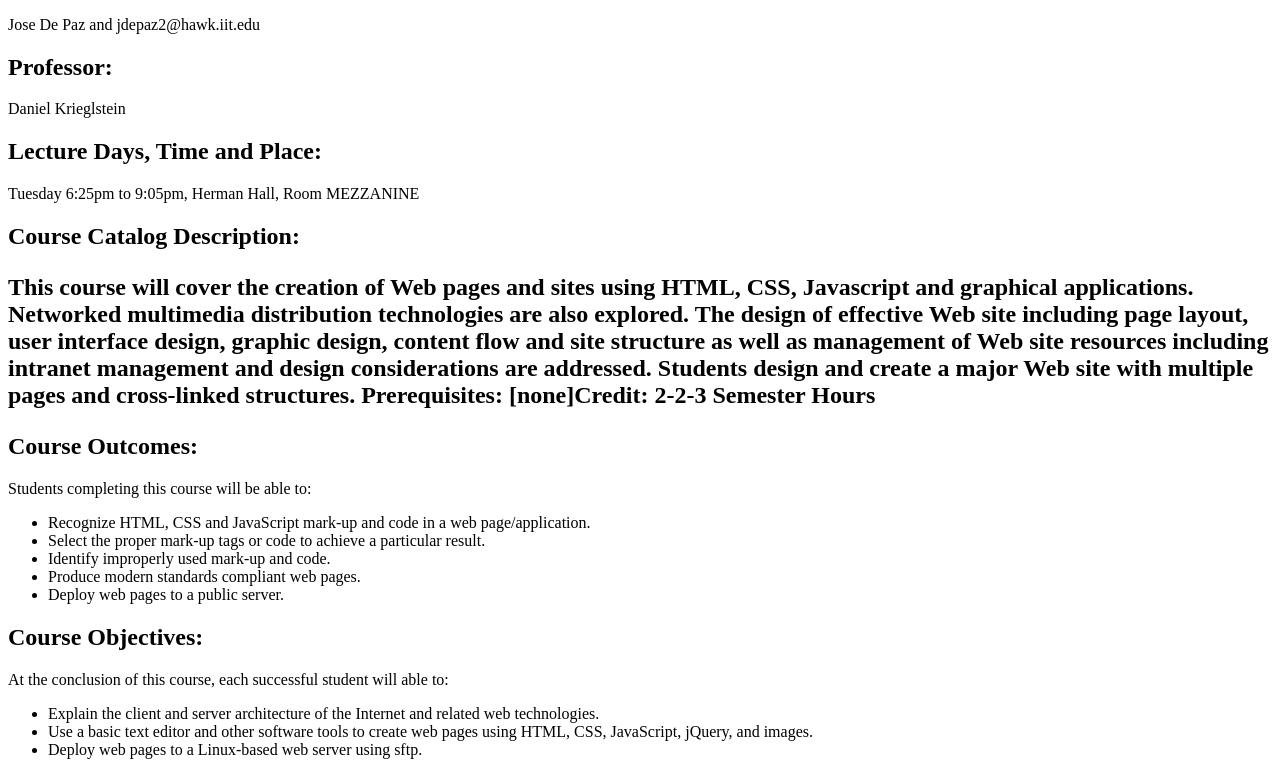
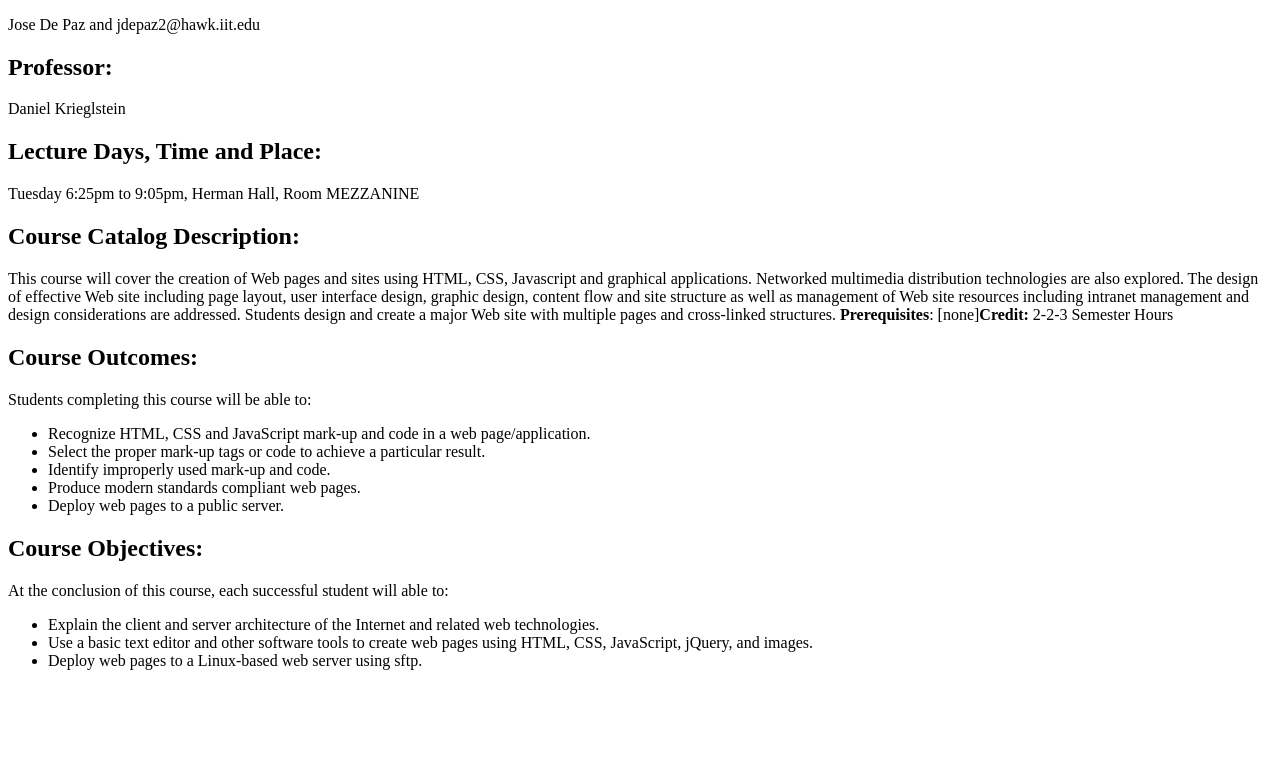
Before and after one commit to JoseDP12/lab2, a plain HTML site: page index.html in a window 1280 px wide. Shown: the part 105-880 px from the top of the page. After the commit the page ends 800 px from the top, so only its background shows below. Drawn offline with Linux system fonts and the light colour scheme.

Commit message:
Update index.html

```diff
--- a/index.html
+++ b/index.html
@@ -12,7 +12,7 @@
 	<p>Daniel Krieglstein</p>
 	<h2>Lecture Days, Time and Place:</h2>
 	<p>Tuesday 6:25pm to 9:05pm, Herman Hall, Room MEZZANINE</p>
-	<h2>Course Catalog Description:<h2>
+	<h2>Course Catalog Description:</h2>
 	<p>This course will cover the creation of Web pages and sites using HTML, CSS, Javascript and graphical applications. Networked multimedia distribution technologies are also explored. The design of effective Web site including page layout, user interface design, graphic design, content flow and site structure as well as management of Web site resources including intranet management and design considerations are addressed. Students design and create a major Web site with multiple pages and cross-linked structures. <strong>Prerequisites</strong>: [none]<strong>Credit:</strong> 2-2-3 Semester Hours</p>
 	<h2>Course Outcomes:</h2>
 	<p>Students completing this course will be able to:</p>
@@ -29,5 +29,6 @@
 		<li>Explain the client and server architecture of the Internet and related web technologies.</li>
 		<li>Use a basic text editor and other software tools to create web pages using HTML, CSS, JavaScript, jQuery, and images.</li>
 		<li>Deploy web pages to a Linux-based web server using sftp.</li>
-	</body>
+	</ul>
+</body>
 </html>
```
